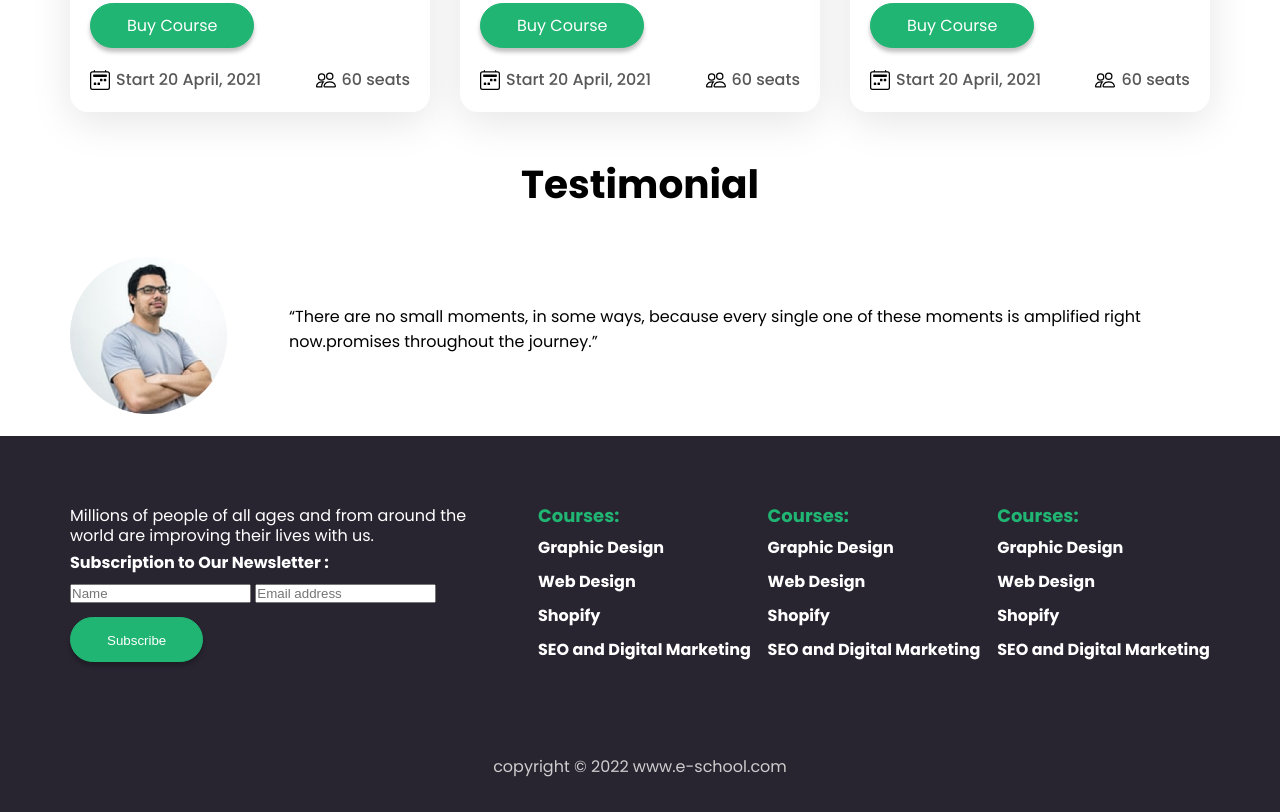
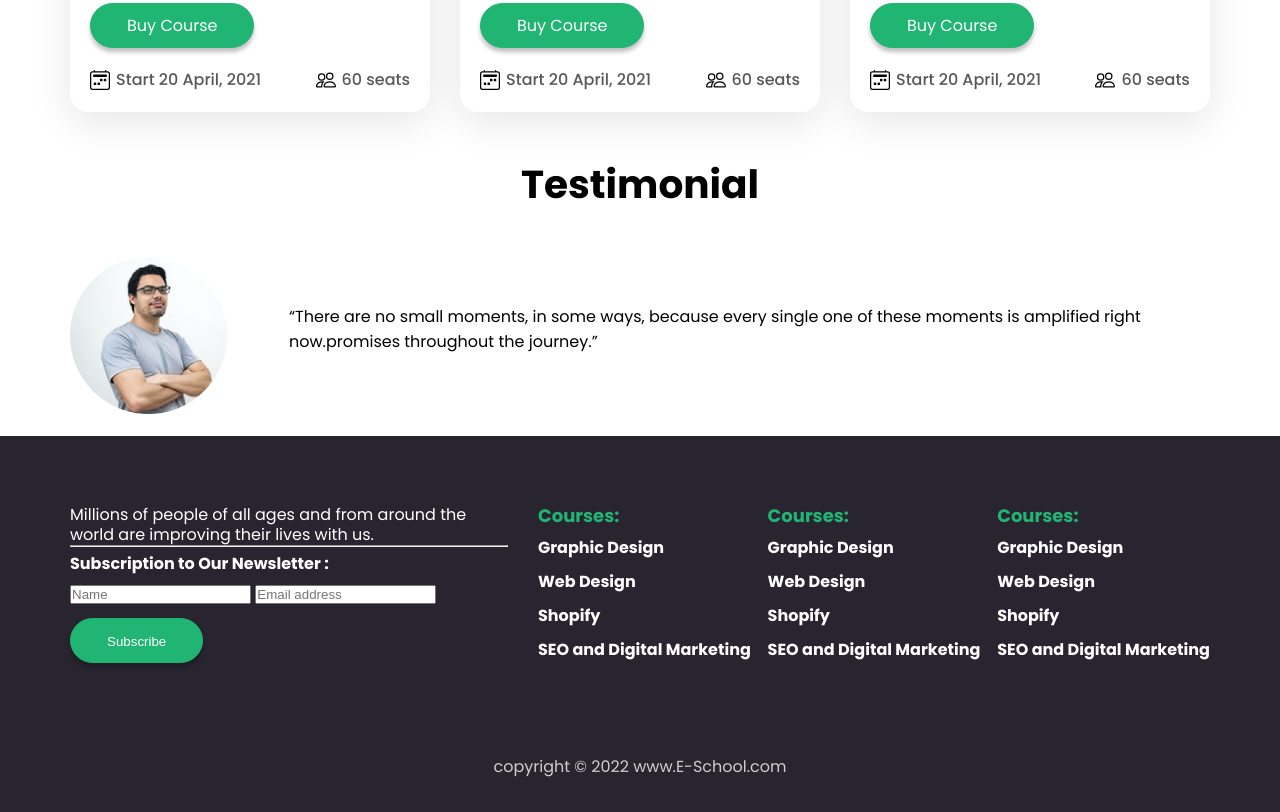
Before and after one commit to maksudur415/web_responsive_practice, a plain HTML site: page index.html in a window 1280 px wide. Shown: the part 1332-2144 px from the top of the page. Drawn offline with Linux system fonts and the light colour scheme.

Commit message:
Update index.html

```diff
--- a/index.html
+++ b/index.html
@@ -172,7 +172,7 @@
         <div class="col_3_10">
             <p class="">Millions of people of all ages and from around
                 the world are improving their lives with us.</p>
-
+                <hr class="new1">
                 <div class="newsletter">
                     <p><strong> Subscription to Our Newsletter :</strong></p>
                     <div class="subscription">
@@ -215,7 +215,7 @@
         </div>
     </div>
     <div class="container copyright .h_center">
-        <p>copyright &copy; 2022 www.e-school.com</p>
+        <p>copyright &copy; 2022 www.E-School.com</p>
     </div>
 </footer>
 
```
